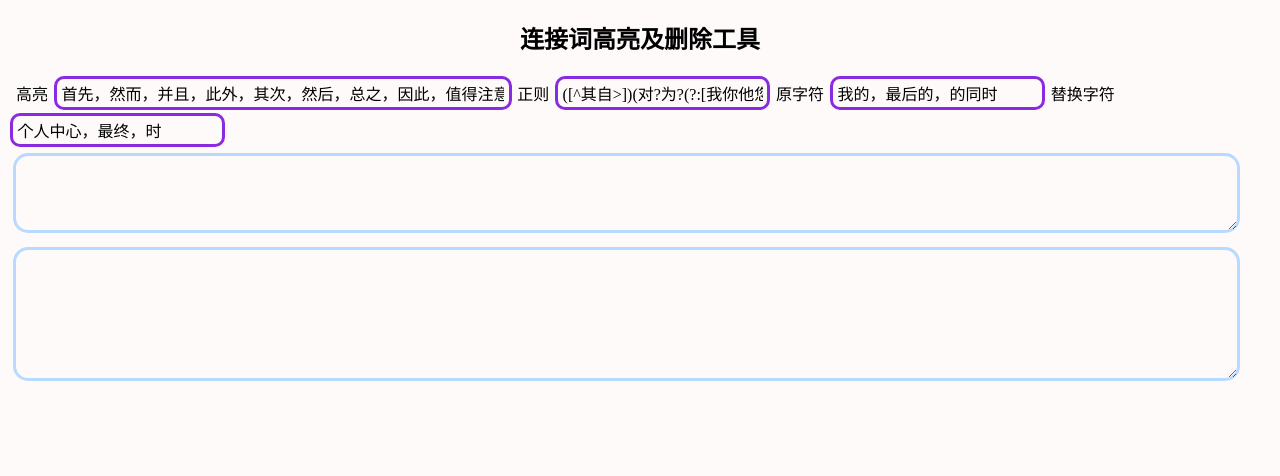
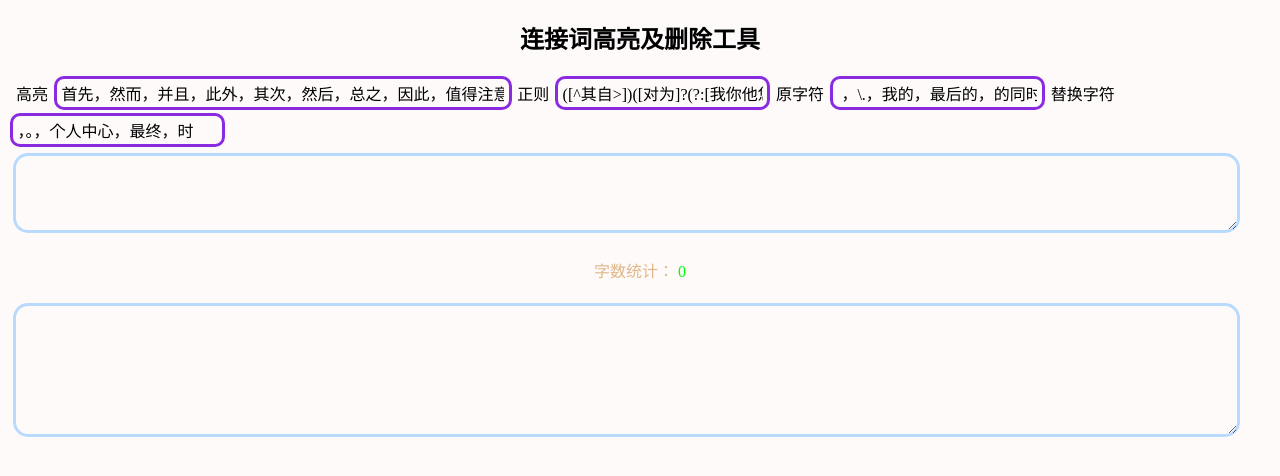
Before and after one commit to dreammeetstar/test, a Flask app: page /checktext in a window 1280 px wide. Shown: the top 476 px of the page. Run offline with Flask 3, Linux system fonts and the light colour scheme.

Commit message:
html update

```diff
--- a/watchlist/templates/checktext.html
+++ b/watchlist/templates/checktext.html
@@ -71,7 +71,12 @@
 <!--    <button onclick="highlightWords()">高亮连接词</button>-->
 <!--    <button onclick="removeHighlights()">删除高亮词组</button>-->
     <div id="result"></div>
-    <div id="textNumber" align="center" style="color: deeppink"></div>
+    <div align="center">
+        <p style="color: burlywood">
+            字数统计：
+            <span id="textNumber" style="color: lime">0</span>
+        </p>
+    </div>
     <textarea id="restext" class="a" rows="6"></textarea>
 
     <script>
@@ -94,24 +99,24 @@
         const subText = document.getElementsByName('subText')[0];
         const seq = '，';
         if ( !Highlight.value ) {
-            let _Highlight = ["首先", "然而", "并且", "此外", "其次", "然后", "总之", "因此", "值得注意的是", "但是", "同时", "此外", "总之", "通常", "目前", "综上所述", "总的来说", "可是", "故此", "再次", "此后", "最后的?", "一般来说", "1、", "2、", "3、", "4、", "5、", "6、", "目前", "【.*?†source】", "¹", "²", "³", "⁴", "⁵", "⁷", "⁸", "⁹", "", " "];
+            let _Highlight = ["首先", "然而", "并且", "此外", "其次", "然后", "总之", "因此", "值得注意的是", "但是", "同时", "此外", "总之", "通常", "目前", "综上所述", "总的来说", "可是", "故此", "再次", "此后", "最后的?", "一般来说", "1、", "2、", "3、", "4、", "5、", "6、", "目前", "【.*?†source】", "¹", "²", "³", "⁴", "⁵", "⁷", "⁸", "⁹", "", "\\*", "#"];
             Highlight.value = _Highlight.join(seq);
         }
         if ( !reText.value ) {
             const pre_text = "[^其自>]"
             const pre_text2 = "[^其自]"
-            const mid_text = "对?为?(?:[我你他您]|大家)们?的?"
+            const mid_text = "[对为]?(?:[我你他您]|大家)[们的]?"
             const aft_text = "[^人<]"
             const aft_text2 = "[^人]"
             let _reText = [`(${pre_text})(${mid_text})(${aft_text})`, `(${pre_text2})(${mid_text})(${aft_text2})`];
             reText.value = _reText.join(seq);
         }
         if ( !originText.value ) {
-            let _originText = ['我的','最后的', "的同时"];
+            let _originText = [" ", "\\.", '我的','最后的', "的同时"];
             originText.value = _originText.join(seq);
         }
         if ( !subText.value ) {
-            let _subText = ['个人中心','最终', "时"];
+            let _subText = ["", "。", '个人中心','最终', "时"];
             subText.value = _subText.join(seq);
         }
         // 统计字符串数量时忽略的字符
```
